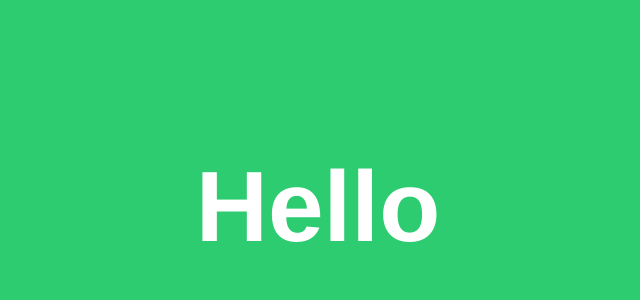
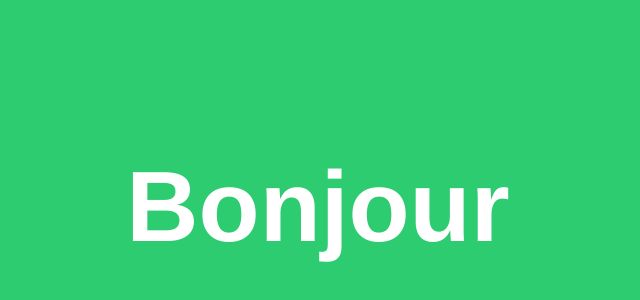
Before and after one commit to lanoixdesign/hello, a plain HTML site: page index.html in a window 1280 px wide. Shown: the part 238-538 px from the top of the page, without its empty margins (330-970 px from the left). Drawn offline with Linux system fonts and the light colour scheme.

Commit message:
Hello -> Bonjour

```diff
--- a/index.html
+++ b/index.html
@@ -20,6 +20,6 @@ text-align: center;
 }
 	</style>
 <body>
-<h1>Hello</1h>
+<h1>Bonjour</1>
 </body>
 </html>
```
